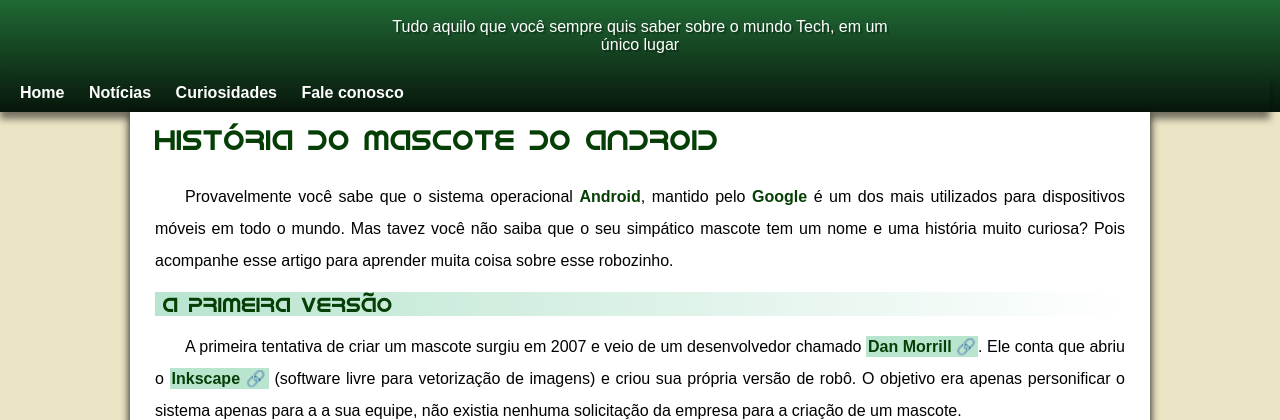
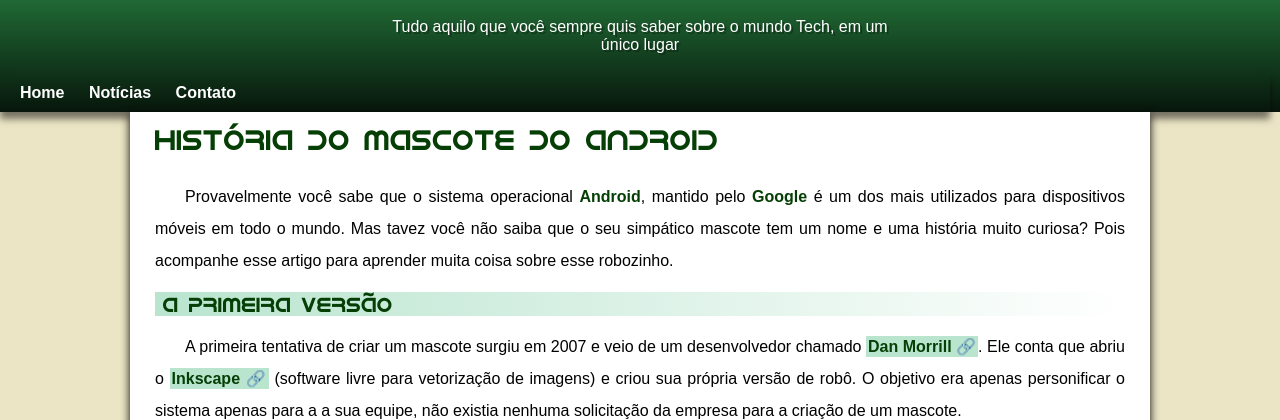
Before and after one commit to rafaeltomais/HTML-CSS-cursoemvideo, a plain HTML site: page pagina-android/desafio-android.html in a window 1280 px wide. Shown: the part 85-505 px from the top of the page. Drawn offline with Linux system fonts and the light colour scheme.

Commit message:
Organização menu

```diff
--- a/pagina-android/desafio-android.html
+++ b/pagina-android/desafio-android.html
@@ -16,8 +16,7 @@
         <nav>
             <a href="#" target="_blank">Home</a>
             <a href="#" target="_blank">Notícias</a>
-            <a href="#" target="_blank">Curiosidades</a>
-            <a href="#" target="_blank">Fale conosco</a>
+            <a href="#" target="_blank">Contato</a>
         </nav>
     </header>
 
--- a/pagina-android/style/style.css
+++ b/pagina-android/style/style.css
@@ -61,7 +61,7 @@ header{
 header > h1 {
     font-family: var(--fonte-destaque);
     font-size: 2.5em;
-    margin: 0 0 20px 0;
+    padding: 0 0 20px 0;
     text-shadow: 2px 2px 0px rgba(0, 0, 0, 0.315);
     font-weight: normal;
 }
```
